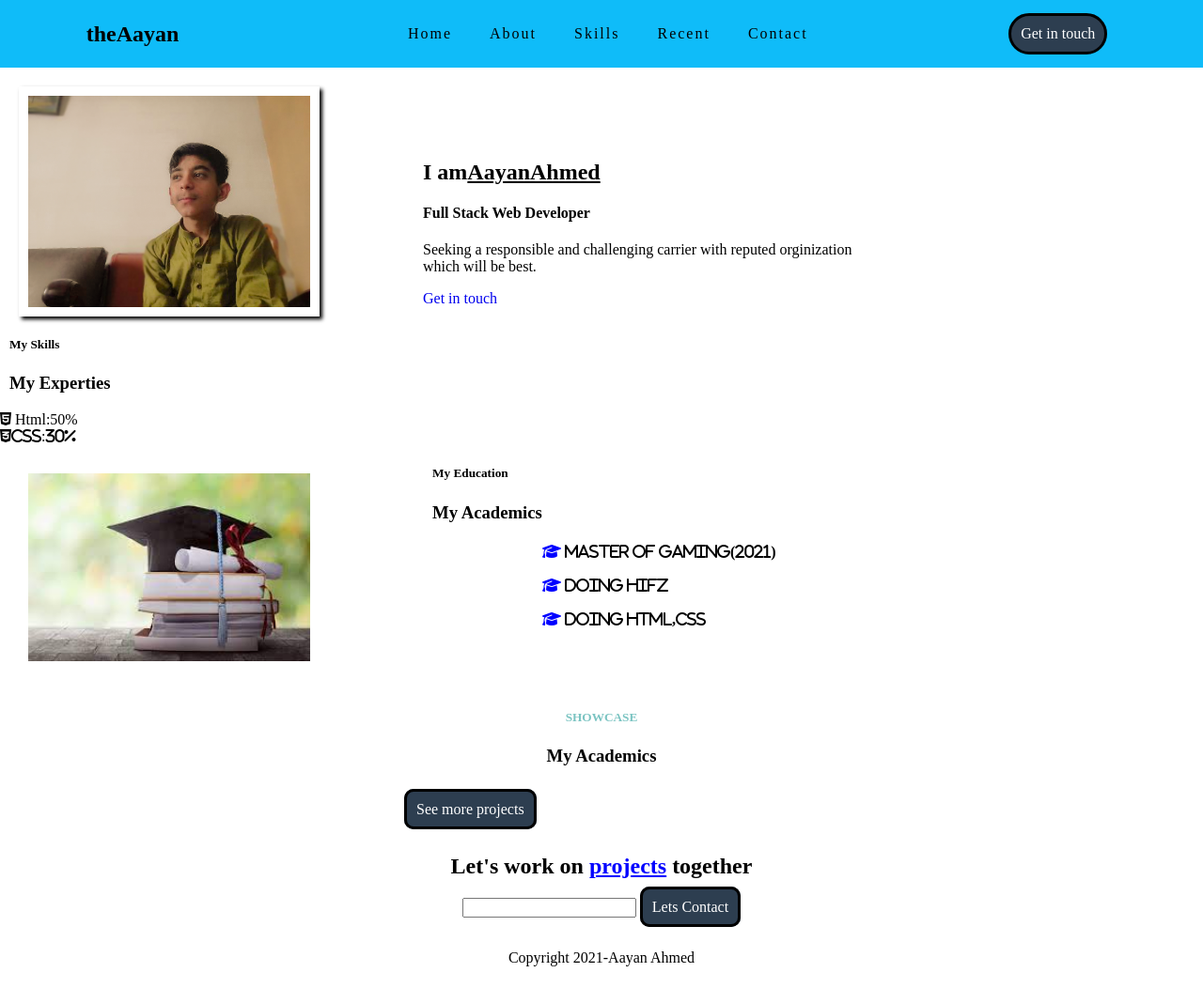
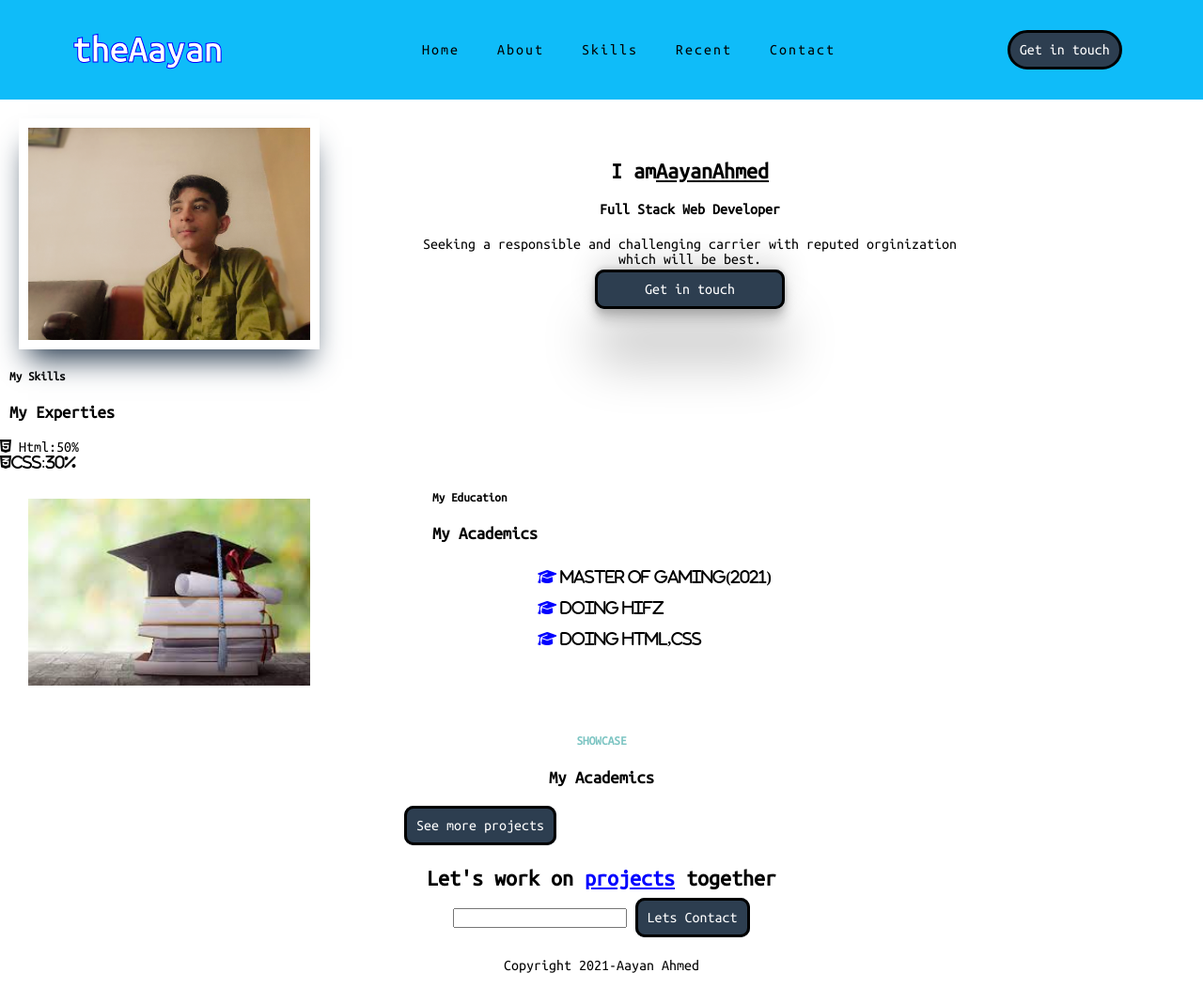
Before and after one commit to aayanahmed06/aayanahmed06.github.io, a plain HTML site: page index.html in a window 1280 px wide. Shown: the whole page at 94% size. Drawn offline with Linux system fonts and the light colour scheme.

Commit message:
Box shadow

```diff
--- a/css/style.css
+++ b/css/style.css
@@ -1,5 +1,14 @@
+/* todo
+meaningful name of classes and var.
+add commints.
+html and css
+push code to git and send the link to uncle
+*/
+
+
 :root {
   --mycolor: #0fbcf9;
+  --btncolor: #2d3e50;
 }
 
 body {
@@ -8,6 +17,7 @@ body {
   scroll-behavior: smooth;
   box-sizing: border-box;
   /* i have to add font here */
+  font-family: 'Ubuntu Mono', monospace;
 }
 
 ul {
@@ -33,12 +43,31 @@ nav {
   background-color: var(--mycolor);
   color: black;
 }
+.link1 {
+  text-decoration: none;
+  padding: 10px 50px;
+  background-color: var(--btncolor);
+  color: white;
+  border: 3px black solid;
+  border-radius: 10px;
+  box-shadow: rgba(0, 0, 0, 0.25) 0px 54px 55px,
+    rgba(0, 0, 0, 0.12) 0px -12px 30px, rgba(0, 0, 0, 0.12) 0px 4px 6px,
+    rgba(0, 0, 0, 0.17) 0px 12px 13px, rgba(0, 0, 0, 0.09) 0px -3px 5px;
+}
 
+.link1:hover{
+  color:black;
+  background-color: white;
+}
 nav ul {
   display: flex;
 }
+
 .logo {
-  color: black;
+  color: white;
+  -webkit-text-stroke: 1px;
+  -webkit-text-stroke-color: blue;
+  font-size: 40px;
 }
 
 nav ul li a {
@@ -52,13 +81,13 @@ nav ul li a {
 }
 
 nav ul li a:hover {
-  background-color:white;
-  color:black;
+  background-color: white;
+  color: black;
   border-radius: 5px;
 }
 
 .getintouch {
-  background-color: #2d3e50;
+  background-color: var(--btncolor);
   margin: 10px;
   padding: 10px;
   border: 3px black solid;
@@ -76,7 +105,7 @@ nav ul li a:hover {
   display: flex;
   flex-direction: row;
   position: relative;
-  box-shadow: 3px 3px 4px;
+  box-shadow: rgb(38, 57, 77) 0px 20px 30px -10px;
   margin: 20px;
 }
 
@@ -85,6 +114,7 @@ nav ul li a:hover {
   left: 400px;
   top: 100px;
   margin: 50px;
+  text-align: center;
 }
 .sec {
   display: flex;
@@ -128,7 +158,7 @@ nav ul li a:hover {
   text-align: center;
   padding: 1px;
   border: 3px black solid;
-  background-color: #2d3e50;
+  background-color: var(--btncolor);
   padding: 10px;
   margin-left: 430px;
   border-radius: 10px;
@@ -154,7 +184,7 @@ nav ul li a:hover {
 
 .link5 {
   text-decoration: none;
-  background-color: #2d3e50;
+  background-color: var(--btncolor);
   padding: 10px;
   color: white;
   border-radius: 10px;
--- a/index.html
+++ b/index.html
@@ -5,6 +5,15 @@
     <meta http-equiv="X-UA-Compatible" content="IE=edge" />
     <meta name="viewport" content="width=device-width, initial-scale=1.0" />
     <title>Aayan Ahmed</title>
+    <!-- google fonts -->
+    <link rel="preconnect" href="https://fonts.googleapis.com" />
+    <link rel="preconnect" href="https://fonts.gstatic.com" crossorigin />
+    <link
+      href="https://fonts.googleapis.com/css2?family=Ubuntu+Mono&display=swap"
+      rel="stylesheet"
+    />
+
+    <!-- local styles -->
     <link rel="stylesheet" href="css/style.css" />
     <script
       src="https://kit.fontawesome.com/2ea0f897b3.js"
@@ -77,18 +86,21 @@
     </section>
     <section>
       <div class="ico">
-        <h5 style="color:#7BC4C2 ;">SHOWCASE</h5>
+        <h5 style="color: #7bc4c2">SHOWCASE</h5>
         <h3>My Academics</h3>
-      </div><br>
-        <a class="link3" href="#">See more projects</a>
-    </section><br>
+      </div>
+      <br />
+      <a class="link3" href="#">See more projects</a>
+    </section>
+    <br />
     <section class="sec1">
-      <h2>Let's work on <a class="link4" href="#">projects</a>  together</h2>
+      <h2>Let's work on <a class="link4" href="#">projects</a> together</h2>
     </section>
     <section class="sec2">
-      <input type="email" name="" id="">
+      <input type="email" name="" id="" />
       <a class="link5" href="#">Lets Contact</a>
-    </section><br>
+    </section>
+    <br />
     <p class="p">Copyright 2021-Aayan Ahmed</p>
   </body>
 </html>
```
